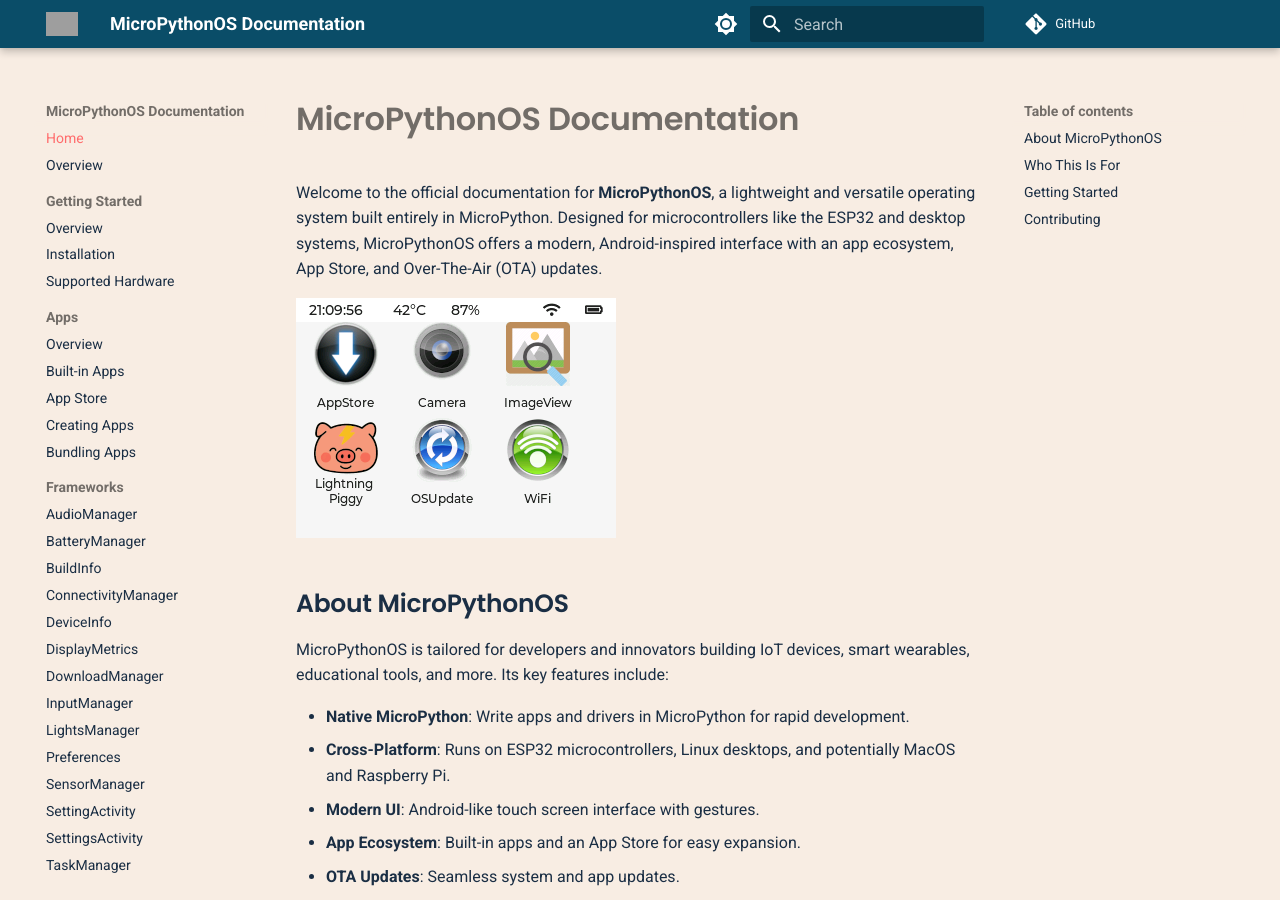
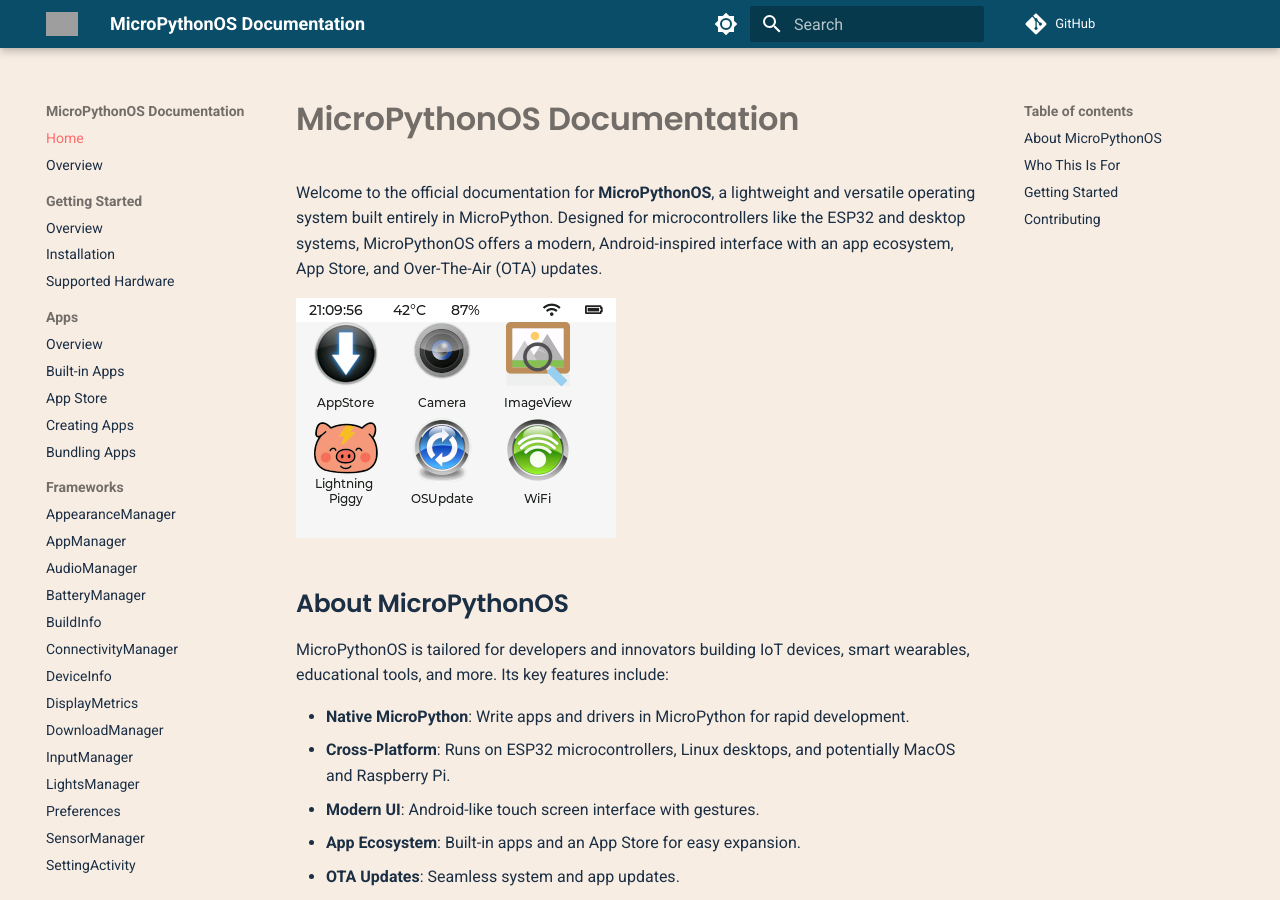
Before and after one commit to MicroPythonOS/docs, an MkDocs documentation site: the page built from docs/index.md, in a window 1280 px wide and 900 px high. Built offline with MkDocs 1.6.1 and Material for MkDocs 9.7.7, drawn with Linux system fonts in a browser that asks for light colours; comment, search, counter and statistics services are not loaded; some of the changed lines change nothing that is shown; grey boxes are pictures that could not be loaded.

Commit message:
Add frameworks

```diff
--- a/mkdocs.yml
+++ b/mkdocs.yml
@@ -49,6 +49,8 @@ nav:
       - Creating Apps: apps/creating-apps.md
       - Bundling Apps: apps/bundling-apps.md
   - Frameworks:
+      - AppearanceManager: frameworks/appearance-manager.md
+      - AppManager: frameworks/app-manager.md
       - AudioManager: frameworks/audiomanager.md
       - BatteryManager: frameworks/battery-manager.md
       - BuildInfo: frameworks/build-info.md
```
